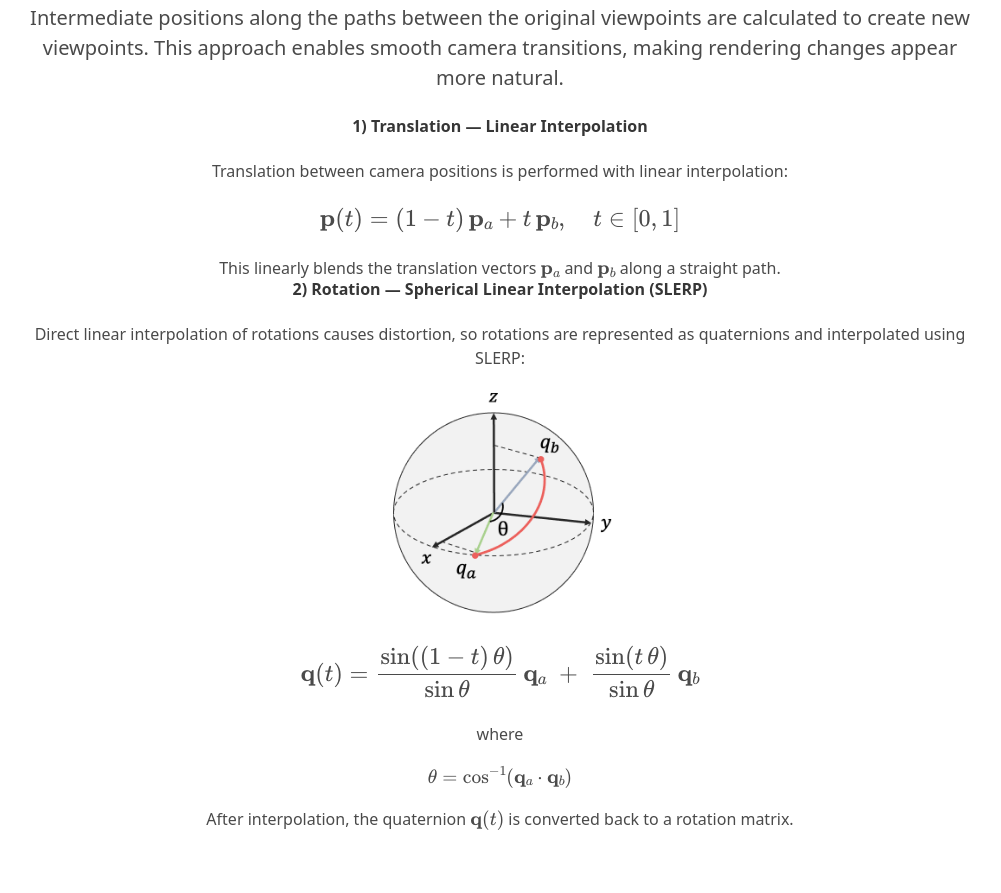
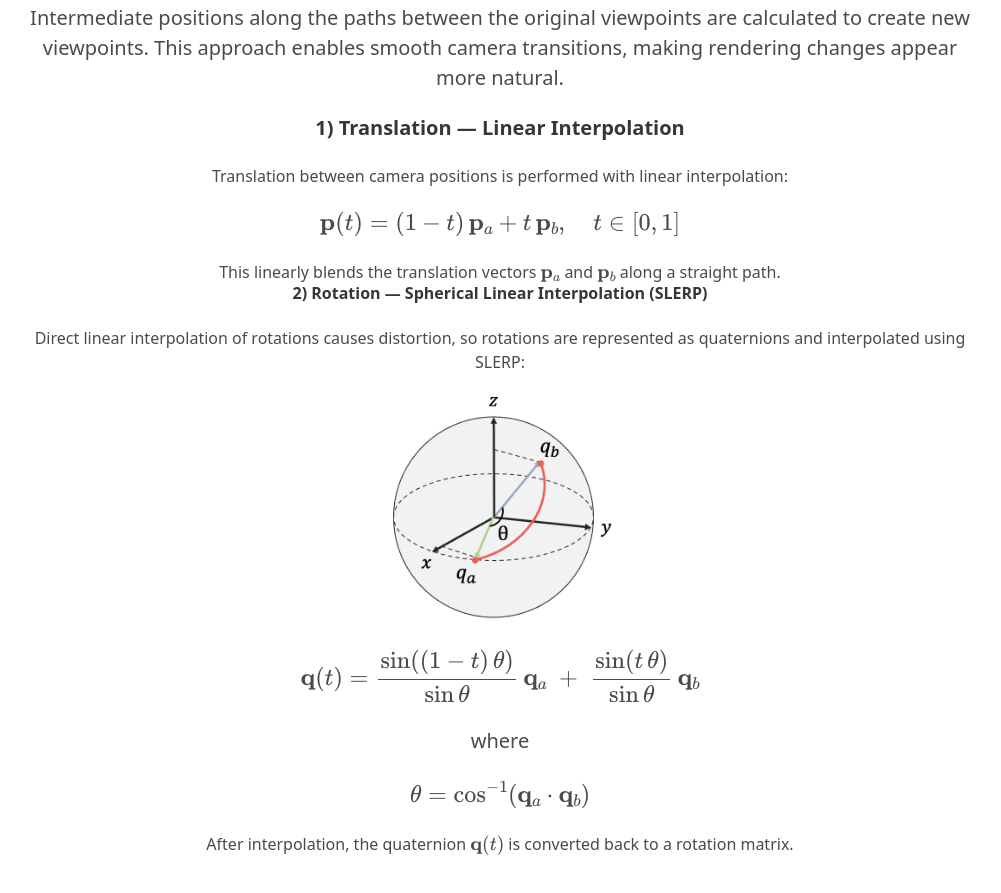
Before and after one commit to chehun16/gs-quality, a plain HTML site: page index.html in a window 1280 px wide. Shown: the part 2214-3107 px from the top of the page, without its empty margins (140-1141 px from the left). Drawn offline with nearby package versions, Linux system fonts and the light colour scheme.

Commit message:
novel view

```diff
--- a/index.html
+++ b/index.html
@@ -231,7 +231,7 @@ capture-folder/
         This approach enables smooth camera transitions, making rendering changes appear more natural.
       </p>
       <br>
-      <h4 class="title is-6">1) Translation — Linear Interpolation</h4>
+      <h4 class="title is-5">1) Translation — Linear Interpolation</h4>
       <p>
         Translation between camera positions is performed with linear interpolation:
       </p>
@@ -259,7 +259,7 @@ capture-folder/
       <p class="is-size-5">
         $$\mathbf{q}(t) = \frac{\sin((1-t)\,\theta)}{\sin\theta}\,\mathbf{q}_a \;+\; \frac{\sin(t\,\theta)}{\sin\theta}\,\mathbf{q}_b$$
       </p>
-      <p class="is-size-6">
+      <p class="is-size-5">
         where
         $$\theta = \cos^{-1}\!\left(\mathbf{q}_a \cdot \mathbf{q}_b\right)$$
       </p>
```
